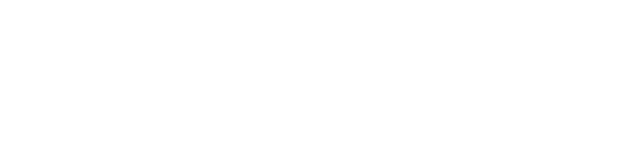
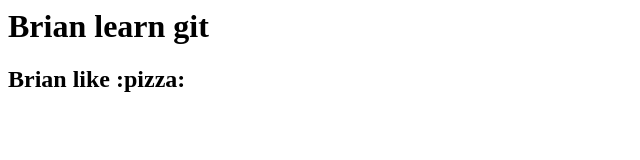
Before and after one commit to GiBrian/gi-thich-hoc-git-github, a plain HTML site: page index.html in a window 1280 px wide. Shown: the whole page, without its empty margins (0-640 px from the left). Drawn offline with Linux system fonts and the light colour scheme.

Commit message:
index file

```diff
--- a/index.html
+++ b/index.html
@@ -1 +1,3 @@
-<h1></h1>
+<h1>Brian learn git</h1>
+
+<h2>Brian like :pizza:</h2>
```
